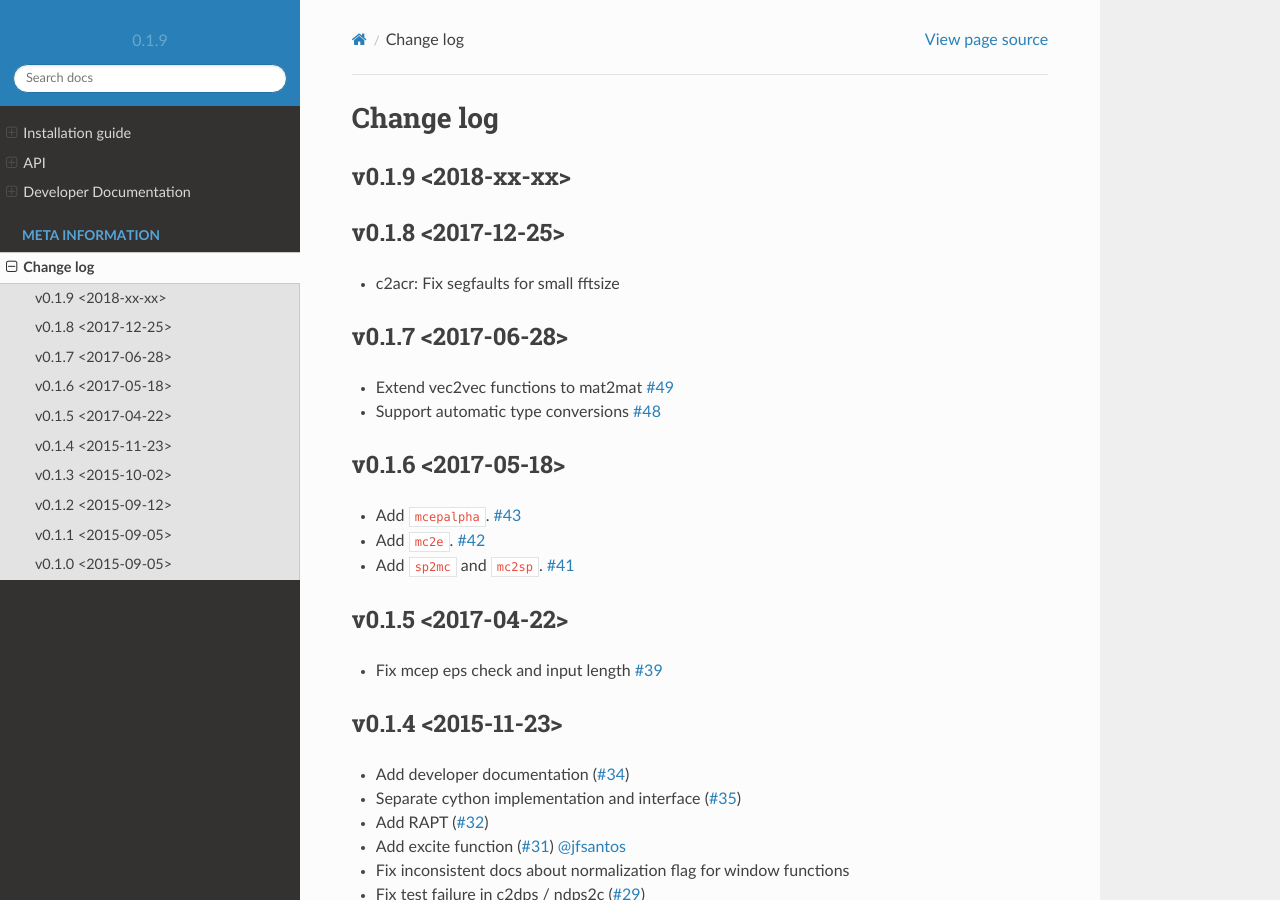
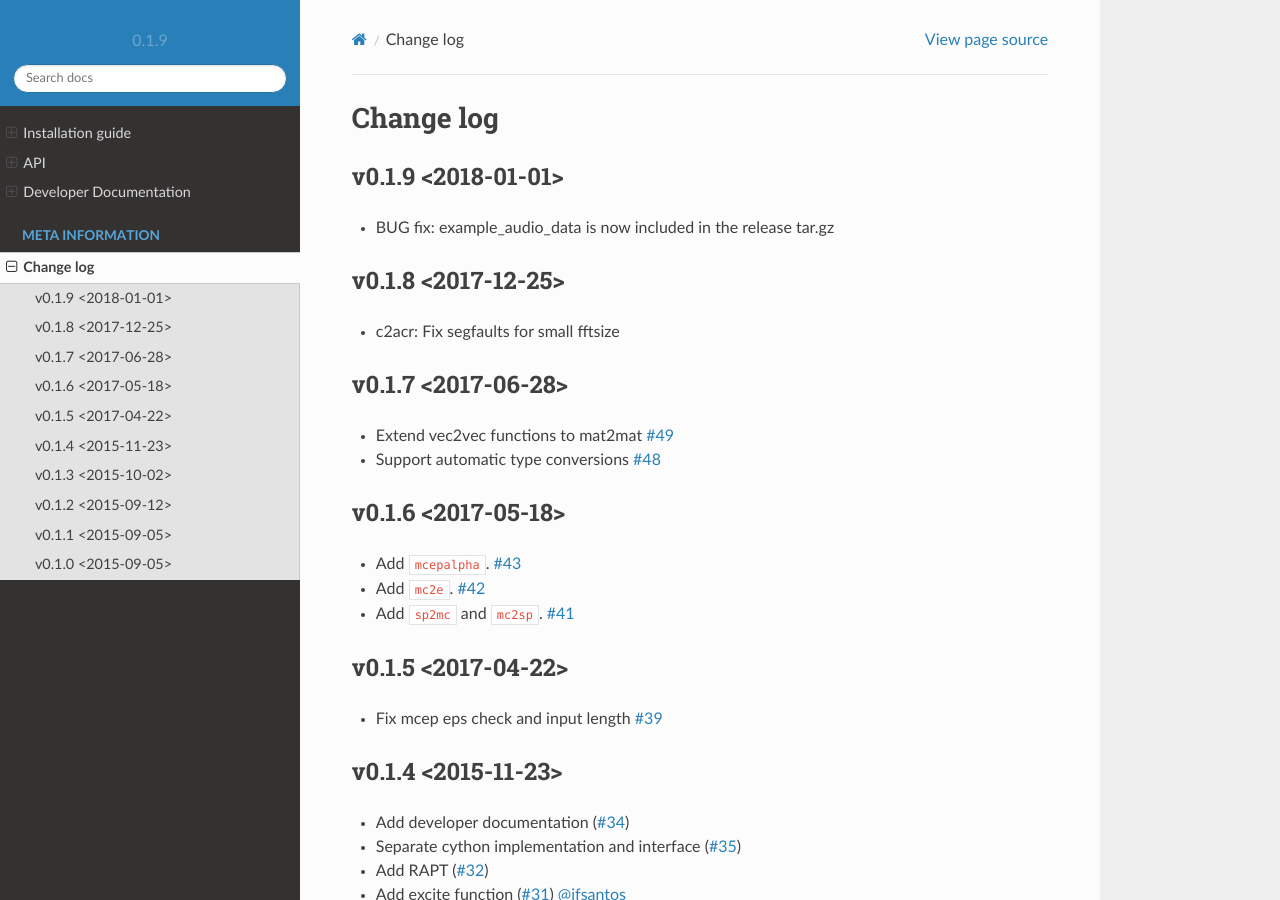
Before and after one commit to r9y9/pysptk, a Sphinx documentation site: the page built from docs/changelog.rst, in a window 1280 px wide and 900 px high. Built offline with Sphinx 7.4.7 and the Read the Docs theme 2.0.0, drawn with Linux system fonts in a browser that asks for light colours.

Commit message:
BUG FIX: example audio data is now included in the release tar.gz
sorry about that...

```diff
--- a/docs/changelog.rst
+++ b/docs/changelog.rst
@@ -2,8 +2,10 @@ Change log
 ==========
 
 
-v0.1.9 <2018-xx-xx>
+v0.1.9 <2018-01-01>
 -------------------
+
+- BUG fix: example_audio_data is now included in the release tar.gz
 
 
 v0.1.8 <2017-12-25>
--- a/setup.py
+++ b/setup.py
@@ -120,6 +120,7 @@ setup(
     url='https://github.com/r9y9/pysptk',
     license='MIT',
     packages=find_packages(),
+    package_data={'': ['example_audio_data/*']},
     ext_modules=ext_modules,
     cmdclass=cmdclass,
     install_requires=[
```
